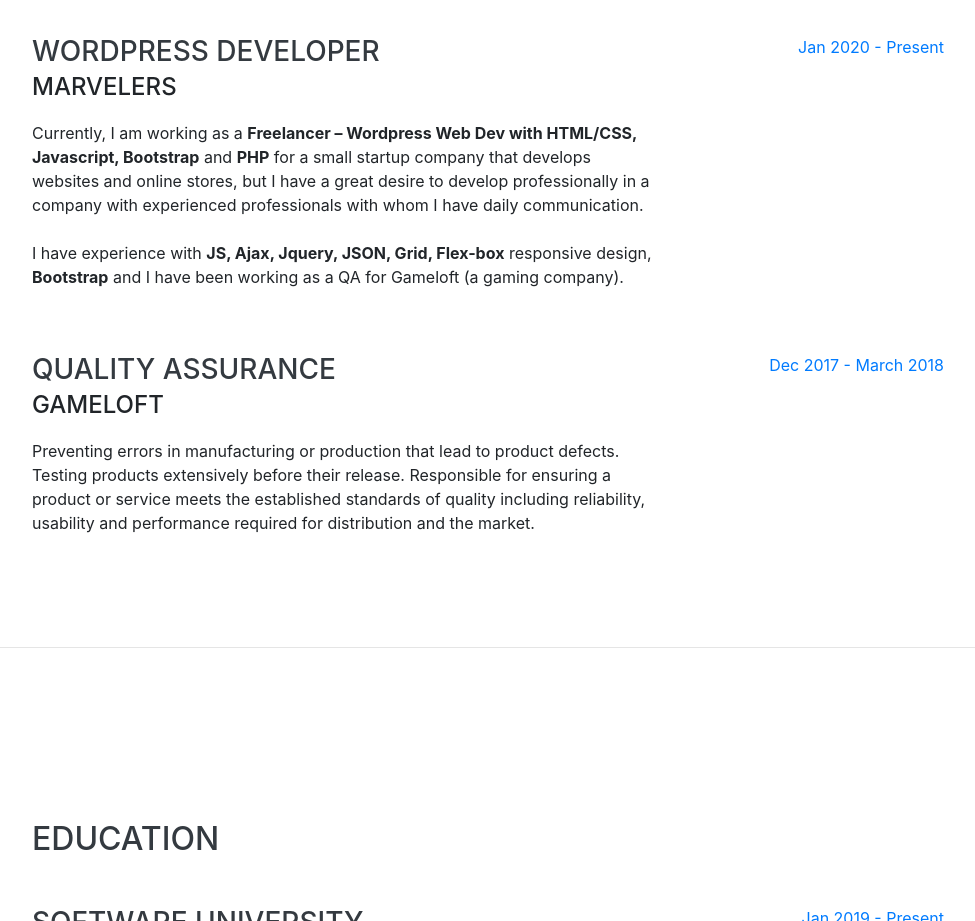
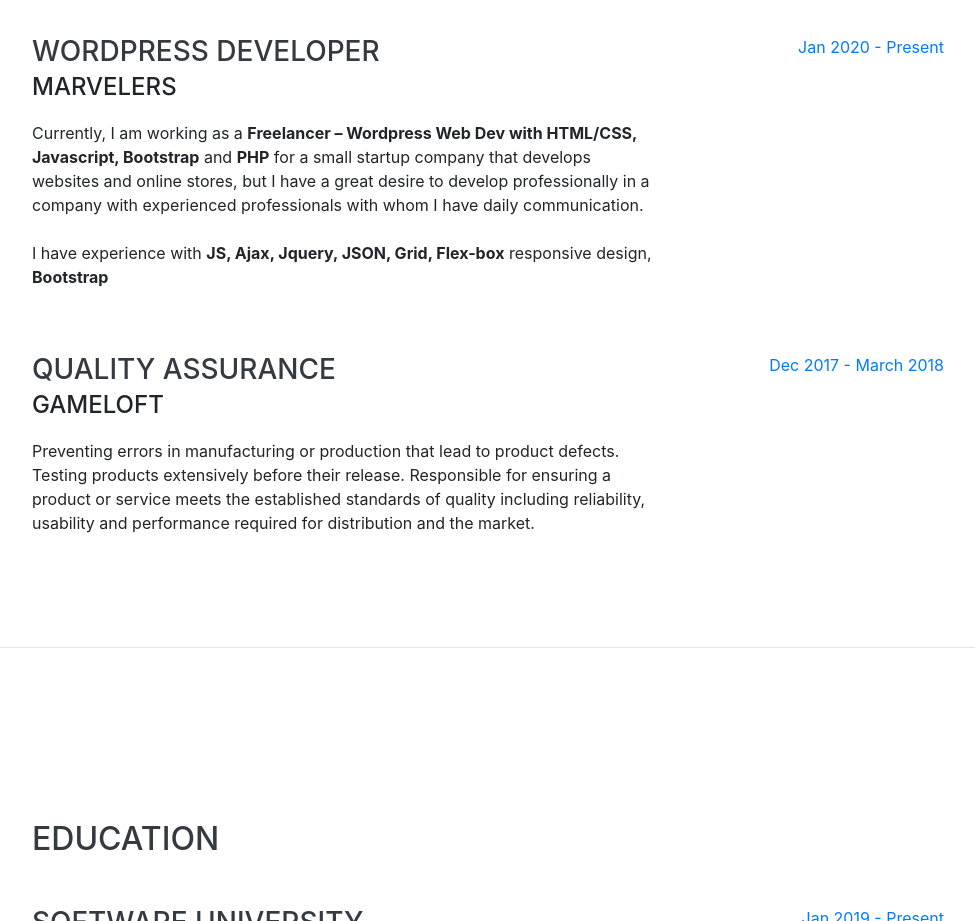
Before and after one commit to Plamen-Stoyanov/CV, a website with bundled scripts: page index.html in a window 1280 px wide. Shown: the part 1020-1941 px from the top of the page, without its empty margins (288-1263 px from the left). Built offline with nearby package versions, Linux system fonts and the light colour scheme; a web font is replaced by a local one.

Commit message:
Update index.html

```diff
--- a/index.html
+++ b/index.html
@@ -102,10 +102,7 @@
               professionally in a company with experienced professionals with whom I have daily communication.
               <br>
               <br> I have experience with <strong>JS, Ajax, Jquery, JSON, Grid, Flex-box</strong> responsive design,
-              <strong>Bootstrap</strong> and I
-              have been working
-              as a
-              QA for Gameloft (a gaming company).</p>
+              <strong>Bootstrap</strong></p>
           </div>
           <div class="resume-date text-md-right">
             <span class="text-primary"> Jan 2020 - Present</span>
```
